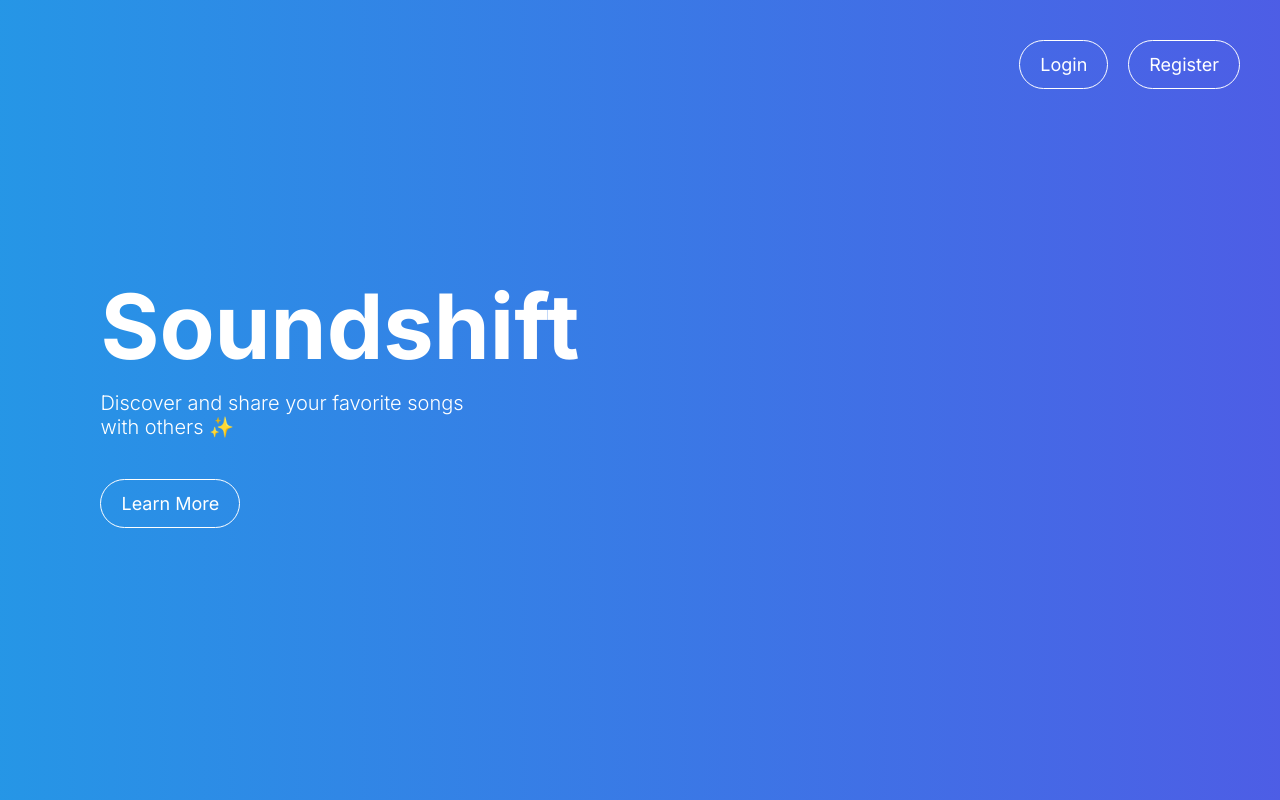
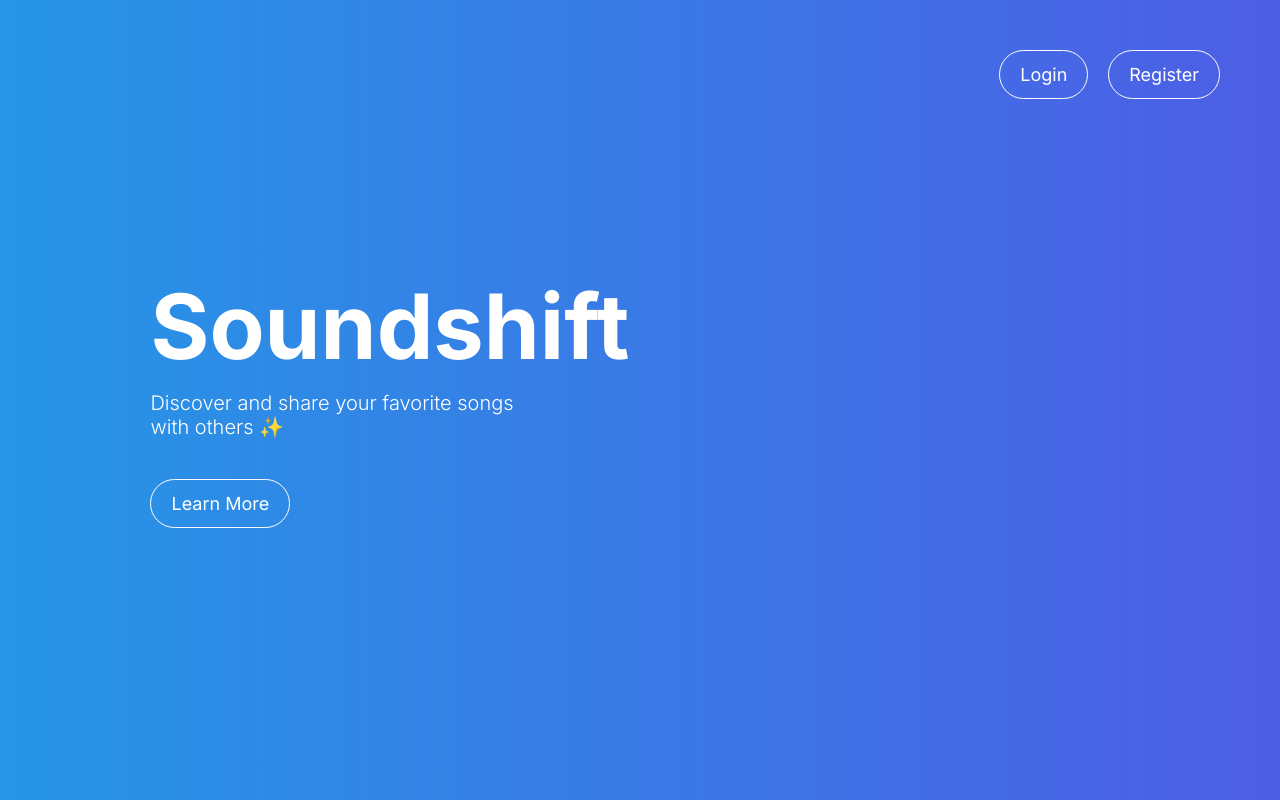
Before and after one commit to valentino-ivanovski/Soundshift, a Node server app: page / in a window 1280 px wide. Run offline with Node 20, Linux system fonts and the light colour scheme.

Commit message:
Update CSS styles for login-register and welcomeContainer elements

```diff
--- a/server/views/index.ejs
+++ b/server/views/index.ejs
@@ -63,8 +63,8 @@
 
         .login-register {
             position: absolute;
-            top: 40px;
-            right: 40px;
+            top: 50px;
+            right: 60px;
             display: flex;
             gap: 20px;
         }
@@ -143,6 +143,11 @@
                 font-size: 20px;
             }
         }
+
+        #welcomeContainer {
+            padding: 50px;
+        }
+
     </style>
 </head>
 
```
Also changed, not shown: server/views/mainpage.ejs (+8 -5 lines).
